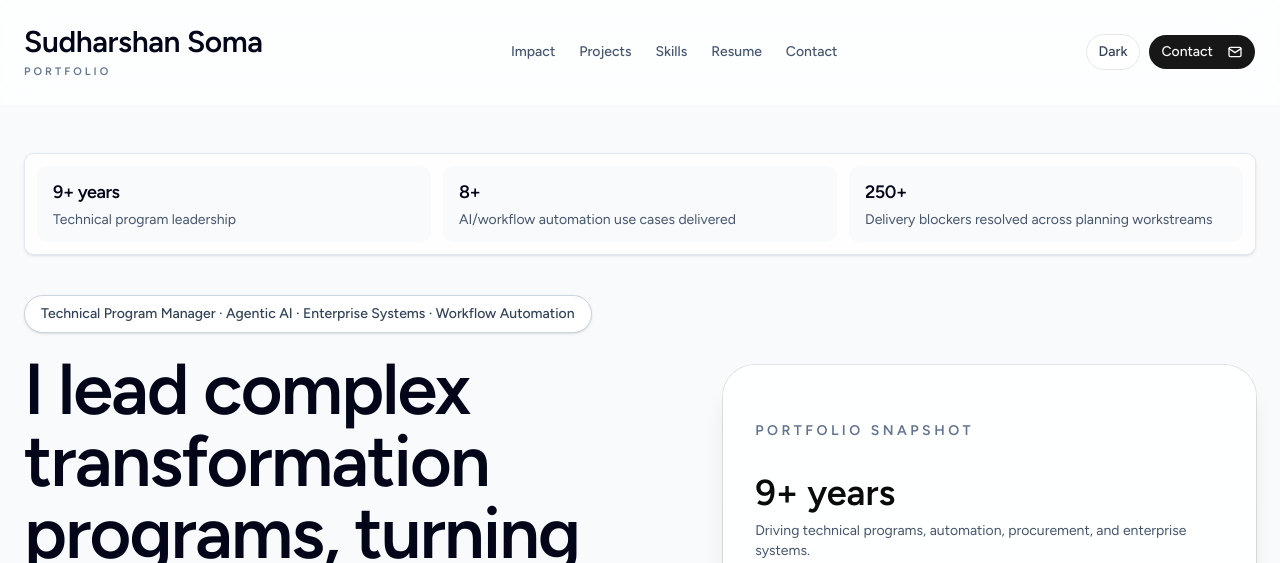
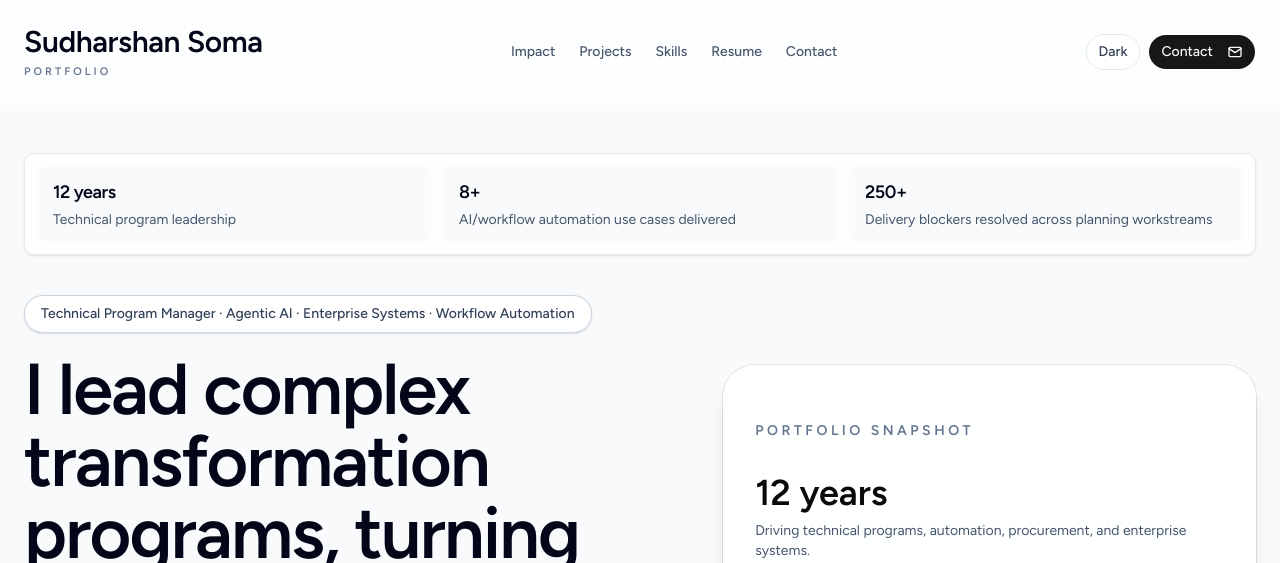
Before and after one commit to srs312-lab/sudharshan-portfolio, a Next.js app: page / in a window 1280 px wide. Shown: the top 563 px of the page. Built offline with nearby package versions, Linux system fonts and the light colour scheme.

Commit message:
Update experience and supply chain resume

```diff
--- a/app/page.tsx
+++ b/app/page.tsx
@@ -289,7 +289,7 @@ const skillGroups: SkillGroup[] = [
 
 const heroHighlights = [
   {
-    value: "9+ years",
+    value: "12 years",
     label: "Technical program leadership",
   },
   {
@@ -489,7 +489,7 @@ export default function SudharshanPortfolio() {
                   </p>
                   <div className="mt-8 space-y-6">
                     <div>
-                      <p className="text-4xl font-semibold">9+ years</p>
+                      <p className="text-4xl font-semibold">12 years</p>
                       <p className="mt-2 text-slate-600 dark:text-slate-300">
                         Driving technical programs, automation, procurement, and enterprise systems.
                       </p>
```
Also changed, not shown: 1 other file (tests, documents, lock files or other folders).
